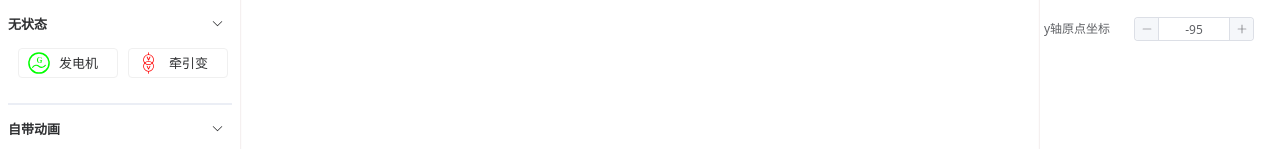
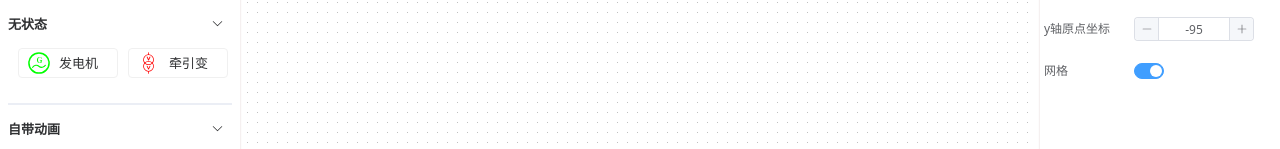
Before and after one commit to yaolunmao/vue-webtopo-svgeditor, a Vue app: page /edit in a window 1280 px wide. Shown: the part 194-343 px from the top of the page. Built offline with nearby package versions, Linux system fonts and the light colour scheme.

Commit message:
feat: 新增网格

```diff
--- a/src/components/webtopo-svg-edit/components/center-panel/index.vue
+++ b/src/components/webtopo-svg-edit/components/center-panel/index.vue
@@ -16,6 +16,12 @@
       width="100%"
       height="100%"
     >
+      <defs>
+        <pattern id="pattern_grid" patternUnits="userSpaceOnUse" x="0" y="0" width="10" height="10">
+          <rect width="1" height="1" rx="1" ry="1" fill="#aaaaaa" />
+        </pattern>
+      </defs>
+      <rect v-if="configStore.svg.grid" width="100%" height="100%" fill="url(#pattern_grid)" />
       <g
         :transform="`translate(${
           configStore.svg.position_center.x + svgEditLayoutStore.center_offset.x
--- a/src/components/webtopo-svg-edit/components/right-panel/index.vue
+++ b/src/components/webtopo-svg-edit/components/right-panel/index.vue
@@ -13,6 +13,9 @@
           </el-form-item>
           <el-form-item label="y轴原点坐标" size="small">
             <el-input-number v-model="configStore.svg.position_center.y"></el-input-number>
+          </el-form-item>
+          <el-form-item label="网格" size="small">
+            <el-switch v-model="configStore.svg.grid"></el-switch>
           </el-form-item>
           <!-- 基础版不做画布缩放了 有需要自己写吧（^-^）！ -->
           <!-- <el-form-item label="缩放" size="small">
--- a/src/store/config/index.ts
+++ b/src/store/config/index.ts
@@ -16,7 +16,8 @@ export const useConfigStore = defineStore('config-store', {
         svg_position_center: {
           x: 50,
           y: 50
-        }
+        },
+        grid: true
       }
     };
   },
--- a/src/store/config/types.ts
+++ b/src/store/config/types.ts
@@ -12,4 +12,5 @@ export interface IPositionCenterSvg {
     x: number;
     y: number;
   };
+  grid: boolean;
 }
```
